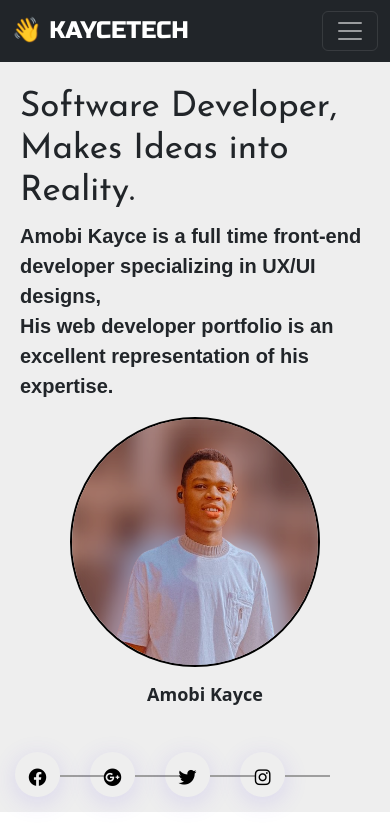
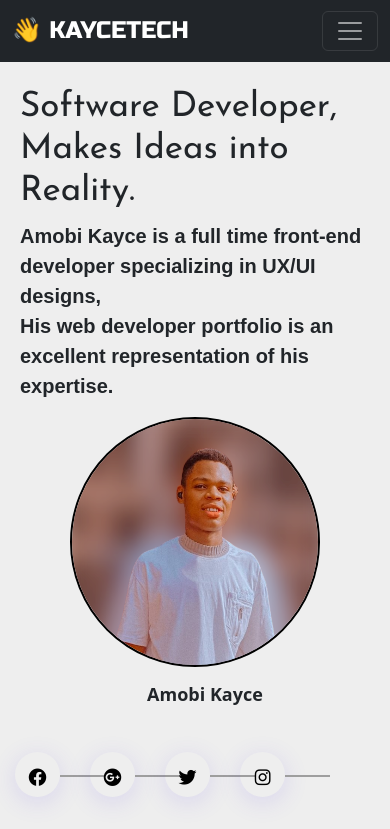
Before and after one commit to kayce3125/portfolio, a plain HTML site: page index.html in a window 390 px wide. Shown: the top 829 px of the page. Drawn offline with Linux system fonts and the light colour scheme; grey boxes are pictures that could not be loaded; a web font is replaced by a local one.

Commit message:
Update navbars.css

```diff
--- a/navbars.css
+++ b/navbars.css
@@ -254,7 +254,7 @@ p{
 	.mainbody{
   position: relative;
   bottom:20px;
-  height: 750px;
+  height: 790px;
   background-color: #eeeeee;
 }
   .second{
```
